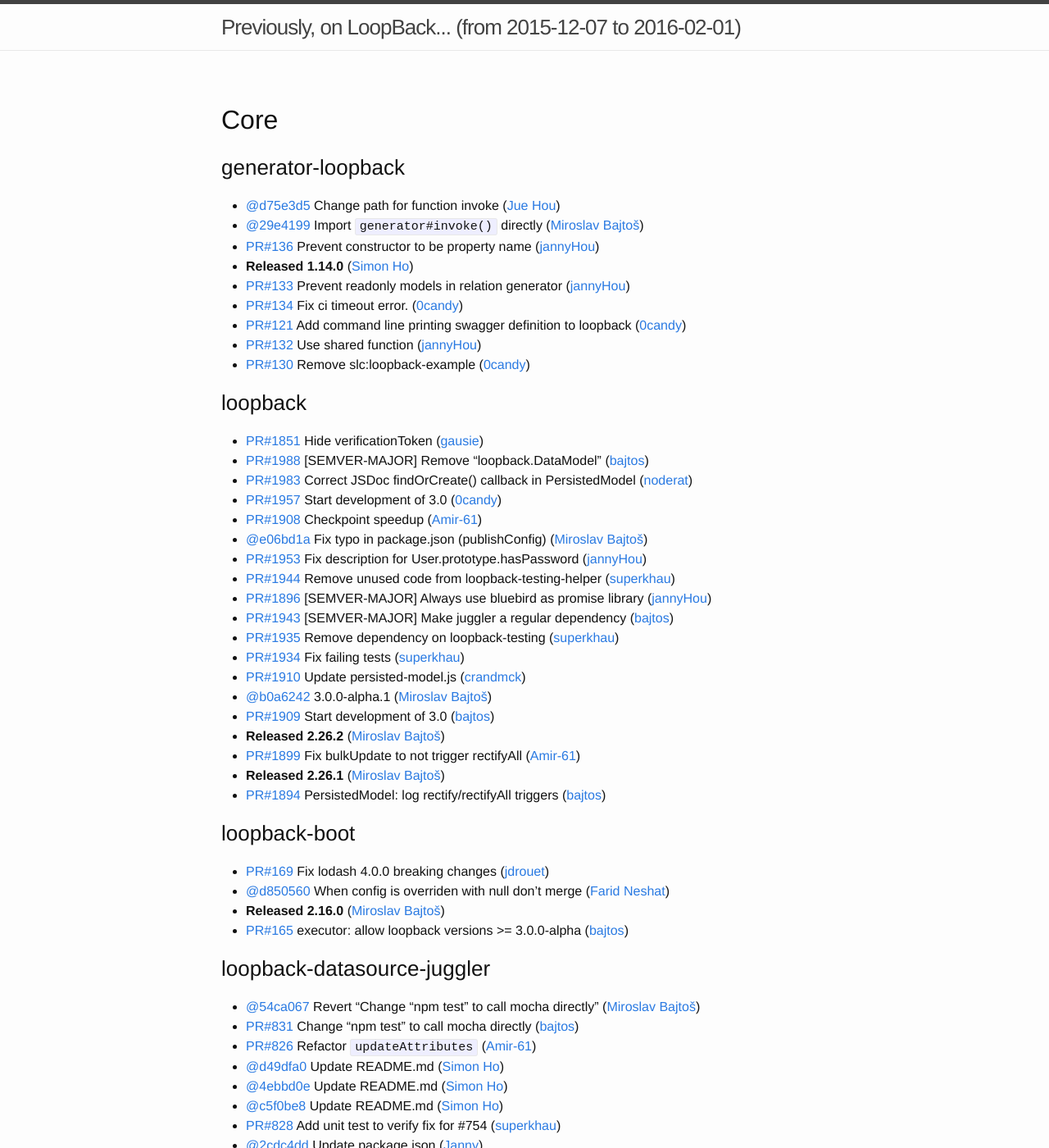
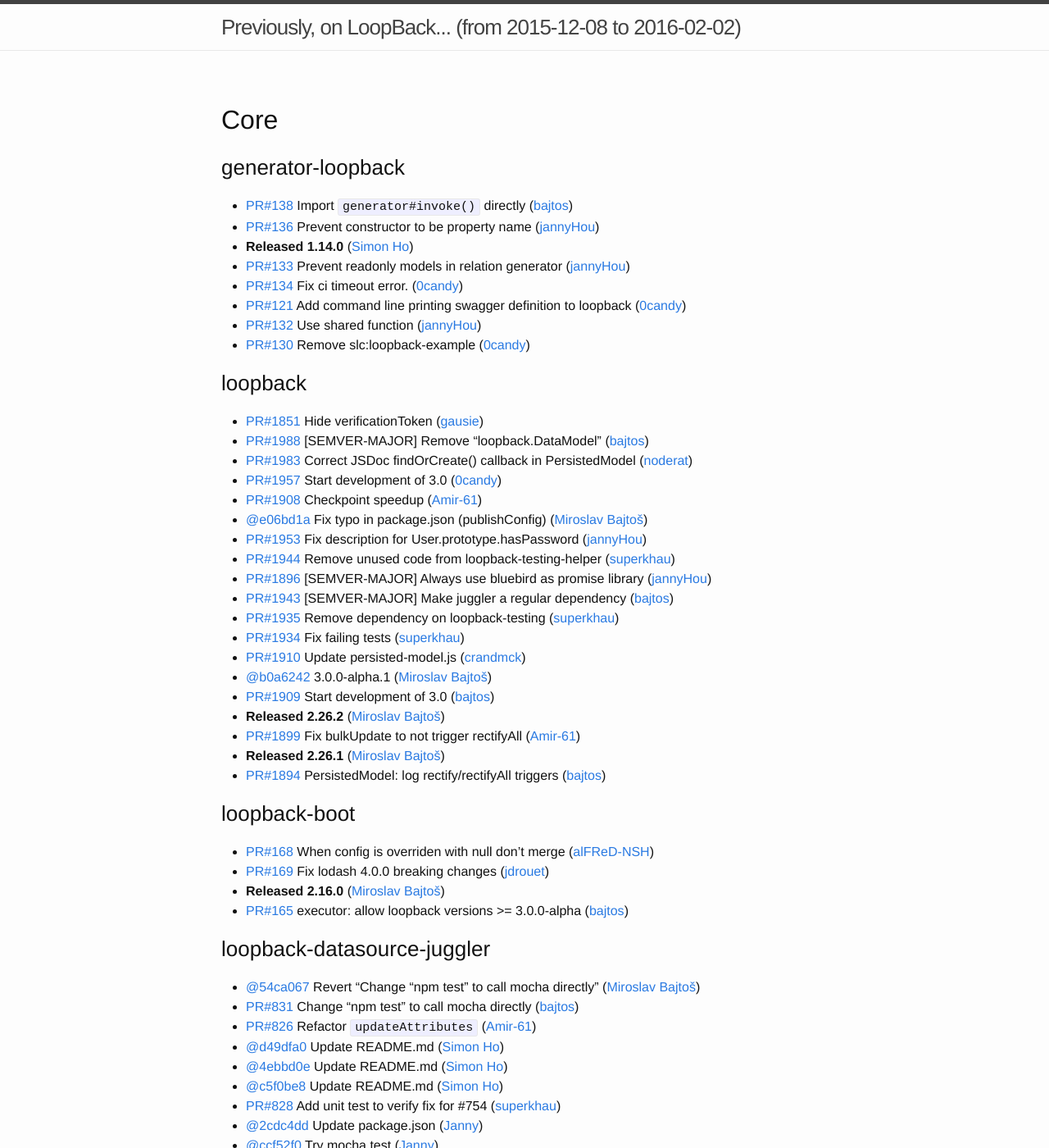
Before and after one commit to strongloop/loopback, a Jekyll site: the page built from index.md, in a window 1280 px wide and 1400 px high. Shown: the whole window at 82% size. Built offline with Jekyll 4.4.1, drawn with Linux system fonts in a browser that asks for light colours; some of the changed text lies outside the part shown.

Commit message:
Update changelog

```diff
--- a/index.md
+++ b/index.md
@@ -1,13 +1,12 @@
 ---
 layout: page
-since: (from 2015-12-07 to 2016-02-01)
+since: (from 2015-12-08 to 2016-02-02)
 ---
 
 ## Core
 
 ### generator-loopback
- * [@d75e3d5](https://github.com/strongloop/generator-loopback/commit/d75e3d5249260d71f0dda289bd3ff83ee452be3e) Change path for function invoke ([Jue Hou](https://github.com/jannyHou))
- * [@29e4199](https://github.com/strongloop/generator-loopback/commit/29e41996d8b44f4ae11e9a4ce450d0634003b914) Import `generator#invoke()` directly ([Miroslav Bajtoš](https://github.com/bajtos))
+ * [PR#138](https://github.com/strongloop/generator-loopback/pull/138) Import `generator#invoke()` directly ([bajtos](https://github.com/bajtos))
  * [PR#136](https://github.com/strongloop/generator-loopback/pull/136) Prevent constructor to be property name ([jannyHou](https://github.com/jannyHou))
  * **Released 1.14.0** ([Simon Ho](https://github.com/superkhau))
  * [PR#133](https://github.com/strongloop/generator-loopback/pull/133) Prevent readonly models in relation generator ([jannyHou](https://github.com/jannyHou))
@@ -40,8 +39,8 @@
 
 
 ### loopback-boot
+ * [PR#168](https://github.com/strongloop/loopback-boot/pull/168) When config is overriden with null don't merge ([alFReD-NSH](https://github.com/alFReD-NSH))
  * [PR#169](https://github.com/strongloop/loopback-boot/pull/169) Fix lodash 4.0.0 breaking changes ([jdrouet](https://github.com/jdrouet))
- * [@d850560](https://github.com/strongloop/loopback-boot/commit/d850560a189c4f7a77bc27a4e2a6bbd03916c479) When config is overriden with null don't merge ([Farid Neshat](https://github.com/alFReD-NSH))
  * **Released 2.16.0** ([Miroslav Bajtoš](https://github.com/bajtos))
  * [PR#165](https://github.com/strongloop/loopback-boot/pull/165) executor: allow loopback versions >= 3.0.0-alpha ([bajtos](https://github.com/bajtos))
 
@@ -201,7 +202,7 @@
 
 
 ### loopback-sdk-ios
- * [@591cb50](https://github.com/strongloop/loopback-sdk-ios/commit/591cb503a4fd337dc952ce2e54d362ecb7a678f0) Add support for Buffer and GeoPoint data types ([hideya kawahara](https://github.com/hideya))
+ * [PR#83](https://github.com/strongloop/loopback-sdk-ios/pull/83) Add support for Buffer and GeoPoint data types ([hideya](https://github.com/hideya))
  * [PR#92](https://github.com/strongloop/loopback-sdk-ios/pull/92) Add support for plain model creation ([hideya](https://github.com/hideya))
  * [PR#90](https://github.com/strongloop/loopback-sdk-ios/pull/90) Upload now passes HTTP response as LBFile into success callback ([kgoedecke](https://github.com/kgoedecke))
  * **Released 1.3.2** ([Raymond Feng](https://github.com/raymondfeng))
```
Also changed, not shown: other parts of index.md (+2 -0 lines).
